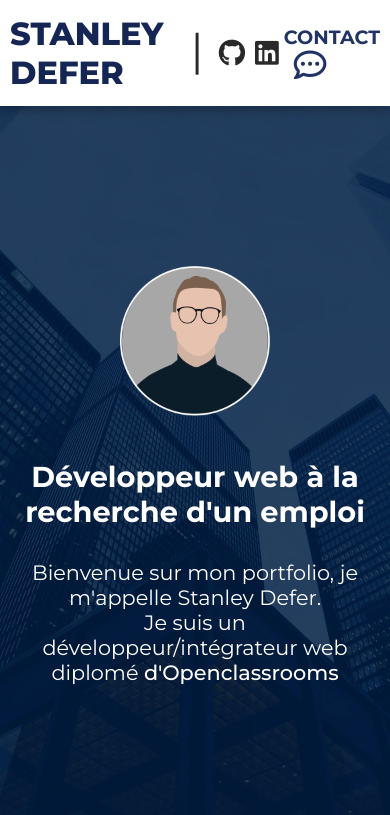
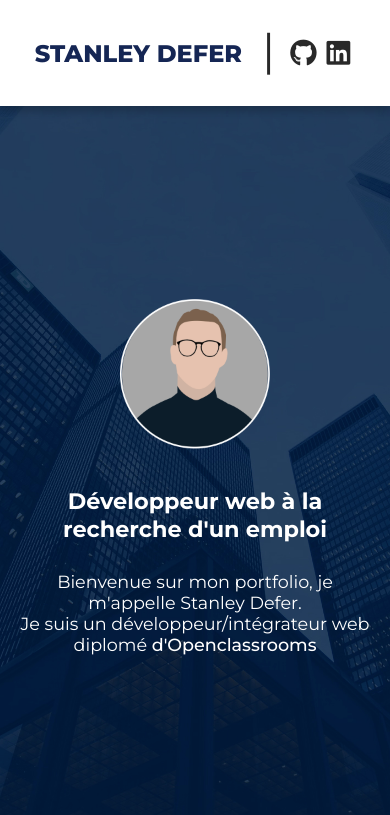
Before and after one commit to Zlastaneur/Portfolio, a website: page index.html in a window 390 px wide. Shown: the top 815 px of the page. Drawn offline with nearby package versions, Linux system fonts and the light colour scheme; no server answers.

Commit message:
✨ 📱 Banner, about, skills 100% responsive

```diff
--- a/index.html
+++ b/index.html
@@ -58,12 +58,16 @@
         </section>
         <section id="skills">
             <div class="paragraph js-scroll fadeInBottom">
-                Ayant commencé avec un bac professionnel vente mention bien, j'ai ensuite obtenu un diplôme de
-                technicien informatique puis de développeur web sur Openclassrooms (Bac + 2).
-                <br><br>De nature autodidacte, j'ai toujours eu pour habitude de me former grâce à tous les outils que
-                m'offre internet.
-                <br><br>Je suis maintenant à la recherche d'un emploi afin d'acquérir toujours plus de connaissances et
-                parfaire mes compétences.
+                <p class="text">
+                    Ayant commencé avec un bac professionnel vente mention bien, j'ai ensuite obtenu un diplôme de
+                    technicien informatique puis de développeur web sur Openclassrooms (Bac + 2).
+                    <br><br>De nature autodidacte, j'ai toujours eu pour habitude de me former grâce à tous les outils
+                    que
+                    m'offre internet.
+                    <br><br>Je suis maintenant à la recherche d'un emploi afin d'acquérir toujours plus de connaissances
+                    et
+                    parfaire mes compétences.
+                </p>
                 <div class="languages">
                     <h3 class="title">Mes Langues</h3>
                     <div class="row">
--- a/sass/layout/_about.scss
+++ b/sass/layout/_about.scss
@@ -58,3 +58,20 @@
         }
     }
 }
+
+@include for-phone-down{
+    .container{
+        #about{
+            height: 90vh;
+            .presentation{
+                .title{
+                    font-size: 1.4em;
+                }
+
+                .text{
+                    font-size: 1.1em;
+                }
+            }
+        }
+    }
+}
--- a/sass/layout/_banner.scss
+++ b/sass/layout/_banner.scss
@@ -7,7 +7,7 @@
     .container {
         max-width: 1400px;
         margin: 0 auto;
-        padding: 10px;
+        padding: 10px 20px;
         display: flex;
         flex-flow: row nowrap;
         align-items: center;
@@ -87,7 +87,7 @@
     box-shadow: 0 1px 0 0 rgb(17 17 17 / 7%);
 
     .container {
-        padding: 0px 10px !important;
+        padding: 0px 20px !important;
         transition: padding 0.5s;
     }
 }
@@ -95,3 +95,18 @@
 .sticky + .container {
     padding-top: 106px;
 }
+
+@include for-phone-down{
+    #banner{
+        .container{
+            .name{
+                font-size: 1.5rem;
+            }
+
+            .contact{
+               display: none;
+            }
+        }
+
+    }
+}
--- a/sass/layout/_projects.scss
+++ b/sass/layout/_projects.scss
@@ -52,7 +52,7 @@
         width: 500px;
         background-color: white;
         border-radius: 15px;
-        margin: 60px 40px 0px 40px;
+        margin: 60px 20px 0px 20px;
         display: flex;
         flex-flow: column wrap;
         justify-content: space-between;
--- a/sass/layout/_skills.scss
+++ b/sass/layout/_skills.scss
@@ -64,12 +64,13 @@
                 }
             }
         }
+
         .languages {
             display: flex;
             align-items: center;
             flex-direction: column;
             margin: 80px auto;
-            max-width: 300px;
+            width: 350px;
             border-radius: 10px;
             padding: 20px 0;
             background-color: $primary-color-darker;
@@ -117,3 +118,80 @@
         opacity: 1;
     }
 }
+
+@include for-tablet-down{
+
+    #skills{
+        flex-flow: column nowrap;
+
+        .skillCard{
+            order: 1;
+            width: auto;
+
+            .row{
+                width: 15%;
+            }
+        }
+
+        .paragraph{
+            order: 2;
+            max-width: 100%;
+            margin-left: auto;
+            margin-right: auto;
+            padding-left: 0;
+            position: relative;
+            top: -100px;
+            display: flex;
+
+            .text{
+                min-width: 333px;
+                display: flex;
+                justify-content: center;
+                align-items: center;
+                max-width: 50%;
+                margin: 0 20px 0 20px;
+            }
+
+            .languages{
+                width: 300px;
+
+                .row{
+                    display: flex;
+                    flex-flow: column nowrap;
+                    align-items: center;
+
+                    .column{
+                        margin: 10px 0;
+                        width: 70%;
+                    }
+                }
+            }
+        }
+    }
+}
+
+@include for-phone-down{
+    #skills{
+        .skillCard{
+            .row{
+                width: 40%;
+                text-align: center;
+            }
+        }
+
+        .paragraph{
+            flex-flow: column nowrap;
+            .text{
+                align-items: flex-start;
+                margin: 0;
+                min-width: 0;
+                max-width: 100%;
+            }
+
+            .languages{
+                min-width: 260px;
+                width: auto;
+            }
+        }
+    }
+}
--- a/sass/main.scss
+++ b/sass/main.scss
@@ -1,5 +1,6 @@
 @import "./base/base";
 @import "./utils/variables";
+@import "./utils/mixins";
 @import "./layout/banner";
 @import "./layout/about";
 @import "./layout/skills";
--- /dev/null
+++ b/sass/utils/_mixins.scss
@@ -0,0 +1,7 @@
+@mixin for-phone-down {
+    @media screen and (max-width: 767px) { @content; }
+  }
+
+  @mixin for-tablet-down {
+    @media screen and (max-width: 1023px) { @content; }
+  }
```
Also changed, not shown: public/css/style.css.
